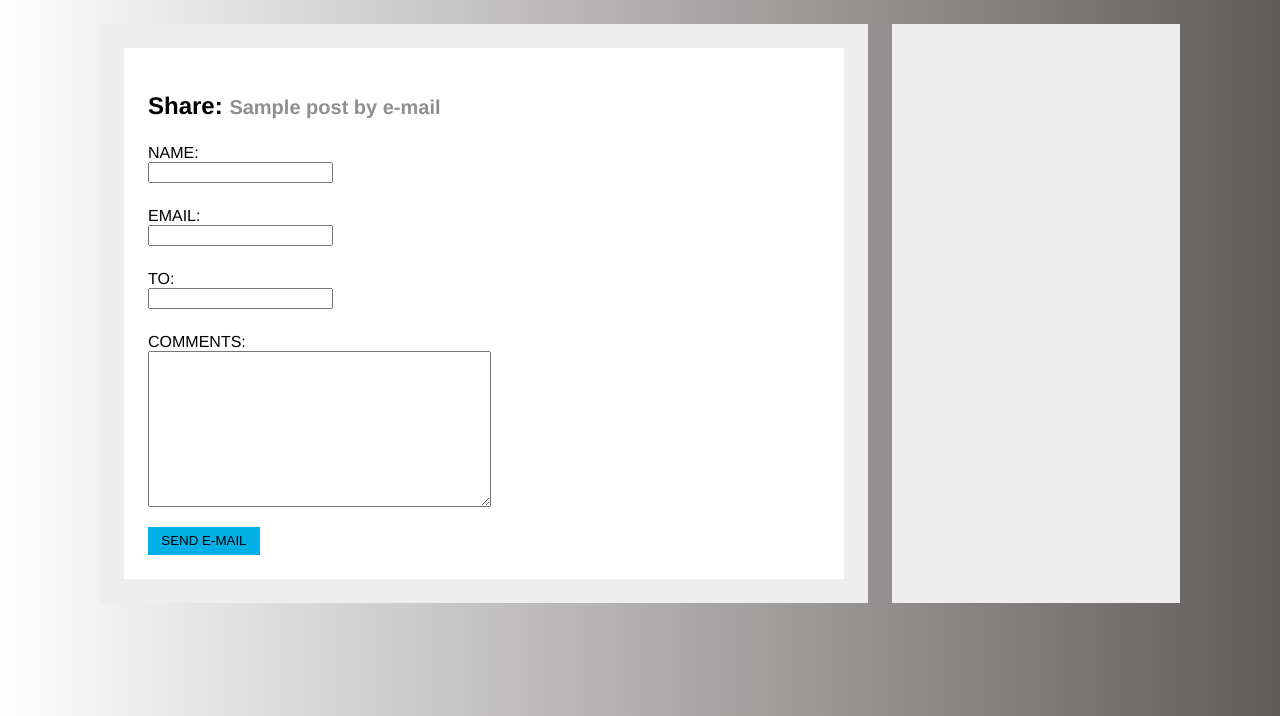
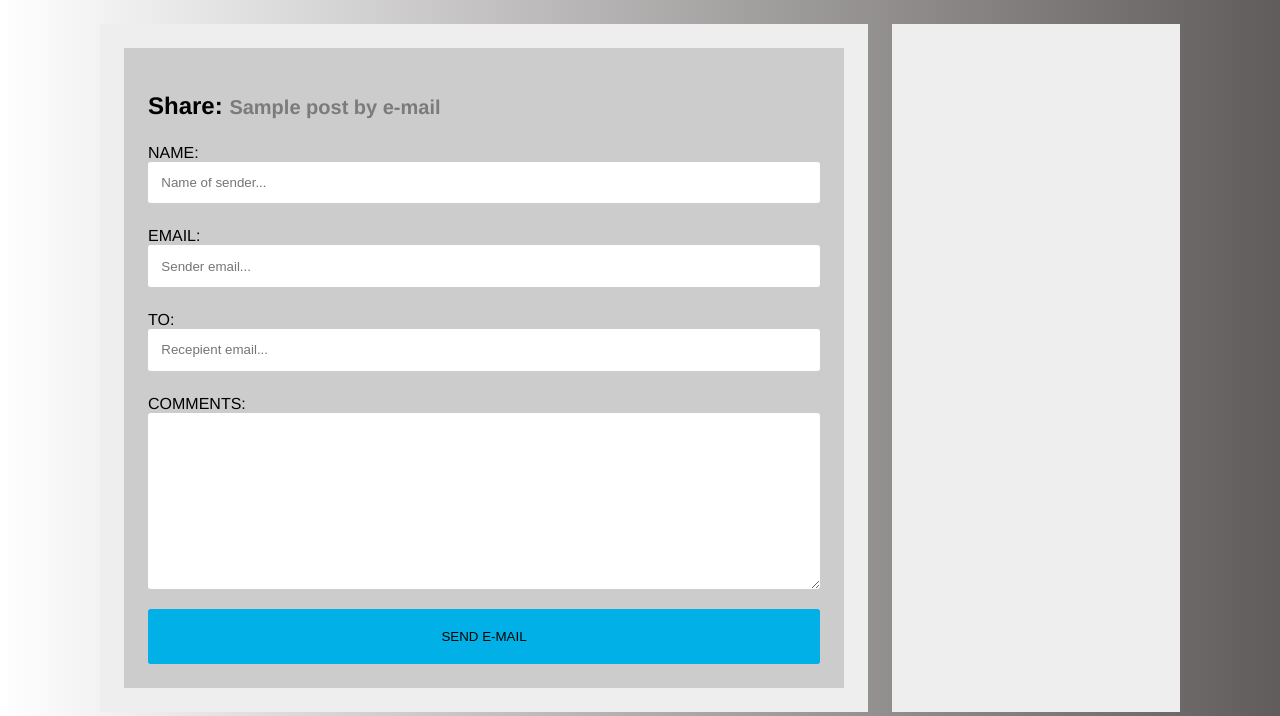
Before and after one commit to DevShasa/django-3-by-example-blog, a Django app: page /blog/1/share/ in a window 1280 px wide. Shown: the part 84-800 px from the top of the page. Run offline with Django 3.2, Linux system fonts and the light colour scheme; tables that the repository leaves empty hold one stand-in row (values such as "Sample post").

Commit message:
Styled the email page

```diff
--- a/blog/forms.py
+++ b/blog/forms.py
@@ -1,7 +1,13 @@
 from django import forms
 
 class EmailPostForm(forms.Form):
-    name =  forms.CharField(max_length=25)
-    email = forms.EmailField()
-    to = forms.EmailField()
+    name =  forms.CharField(max_length=25, widget=forms.TextInput(
+                attrs={'placeholder': "Name of sender..."}
+    ))
+    email = forms.EmailField(widget=forms.TextInput(
+                attrs={'placeholder': "Sender email..."}
+    ))
+    to = forms.EmailField(widget=forms.TextInput(
+                attrs={'placeholder': "Recepient email..."}
+    ))
     comments = forms.CharField(required=False, widget=forms.Textarea)
--- a/blog/static/css/styles.css
+++ b/blog/static/css/styles.css
@@ -87,8 +87,9 @@ header{
 
 /* these styles are for the form   */
 .form-tile{
-    background-color: white;
+    background-color: rgb(204, 204, 204);
     padding: 1.5em;
+
 }
 label{
     display: block;
@@ -96,17 +97,39 @@ label{
     margin: 0
 }
 input, textarea{
+    width: 100%;
     margin: 0;
+    padding: 1em;
+    border-radius: 0.2em;
+    display: inline-block;
+    border: 0
 }
+
+
+input[type=text]:focus{
+    /* this applies only to the text inputs  */
+    /* /border: 1px solid rgb(0, 0, 0);  */
+    outline-style:outset;
+    /* border: 0.5px solid red;
+    border-radius: 0.2em; */
+
+}
+
+
 input[type=submit]{
     text-transform: uppercase;
     background-color:rgb(0, 176, 230);
     color: black;
-    padding: .5em 1em;
+    padding: 1.5em;
     display: block;
     cursor: pointer;
     border: 0;
 }
+input[type=submit]:hover{
+    background-color:rgb(5, 100, 129);
+    color: white
+}
+
 
 .form-small{
     color: rgba(71, 70, 70, 0.603);
```
